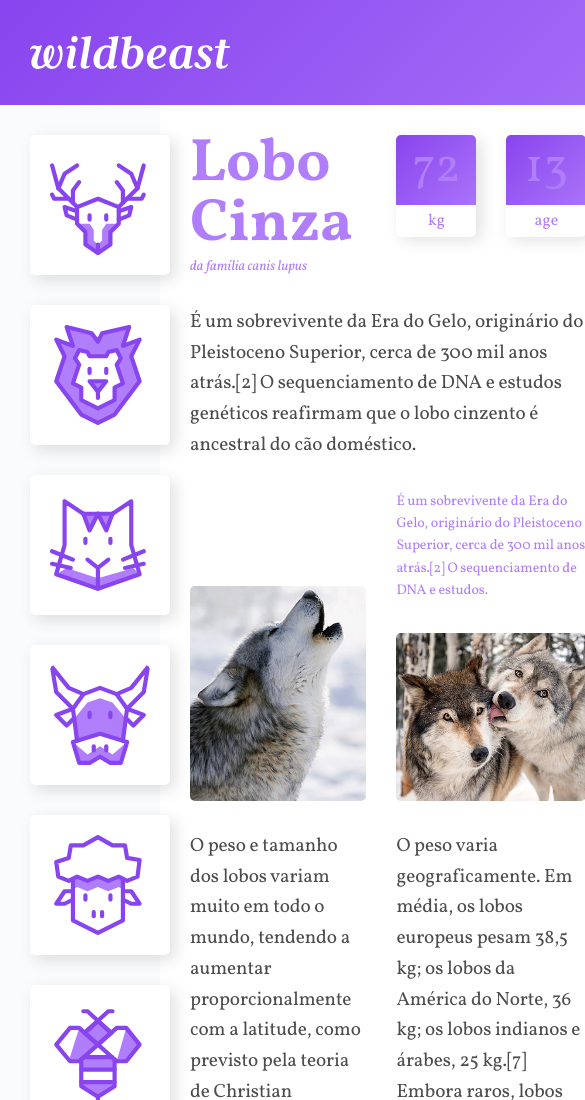
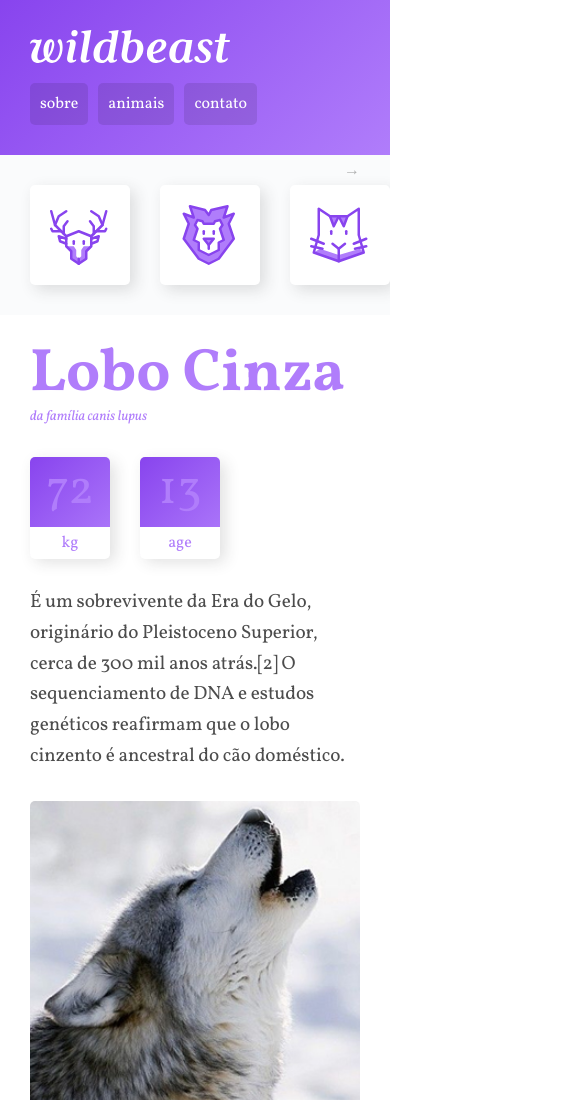
Before and after one commit to bhsouza/Wildbeast, a plain HTML site: page index.html in a window 390 px wide. Shown: the top 1100 px of the page, 585 px wide, since content can reach past the window. Drawn offline with Linux system fonts and the light colour scheme.

Commit message:
Adicionando responsividade

```diff
--- a/css/style.css
+++ b/css/style.css
@@ -26,7 +26,32 @@ img {
   grid-template-areas:
     "header header header"
     "side-nav content anuncios"
-    "footer footer footer";
+    "footer footer footer"
+  ;
+}
+
+@media (max-width: 1200px) {
+  .estrutura {
+    grid-template-areas:
+      "header header header"
+      "side-nav content content"
+      "side-nav anuncios anuncios"
+      "footer footer footer"
+    ;
+  }
+}
+
+@media (max-width: 760px) {
+  .estrutura {
+    grid-template-columns: 100%;
+    grid-template-areas:
+      "header"
+      "side-nav"
+      "content"
+      "anuncios"
+      "footer"
+    ;
+  }
 }
 
 /* HEADER */
@@ -64,6 +89,21 @@ img {
   background: rgba(0, 0, 0, .5);
 }
 
+@media (max-width: 760px) {
+  .header {
+    grid-template-columns: auto;
+  }
+  .logo {
+    margin-bottom: 20px;
+  }
+  .header nav a {
+    font-size: 1em;
+  }
+  .header nav ul {
+    gap: 10px;
+  }
+}
+
 /* SIDE-NAV */
 
 .side-nav {
@@ -88,6 +128,41 @@ img {
   background: #B07DFB;
 }
 
+@keyframes seta {
+  from {
+    right: 30px;
+  }
+  to {
+    right: 20px;
+  }
+}
+
+@media (max-width: 760px) {
+  .side-nav ul {
+    display: flex;
+  }
+  .side-nav li {
+    flex: 1 0 60px;
+  }
+  .side-nav {
+    padding: 0 30px;
+    overflow-x: auto;
+    position: relative;
+  }
+  .side-nav::after {
+    content: "→";
+    position: absolute;
+    top: 5px;
+    right: 30px;
+    color: rgba(0, 0, 0, .3);
+    animation: seta .5s ease-in 0s infinite alternate;
+  }
+  .side-nav li a {
+    margin: 30px 30px 30px 0;
+    width: 60px;
+  }
+}
+
 /* CONTENT */
 
 .content {
@@ -98,6 +173,12 @@ img {
   display: grid;
   grid-template-columns: 1fr 1fr;
   gap: 30px;
+}
+
+@media (max-width: 600px) {
+  .content {
+    grid-template-columns: auto;
+  }
 }
 
 .col-wide {
@@ -227,6 +308,7 @@ p {
   align-content: start;
   padding: 30px;
   gap: 30px;
+  grid-template-columns: repeat(auto-fit, minmax(150px, 1fr));
 }
 
 /* FOOTER */
```
